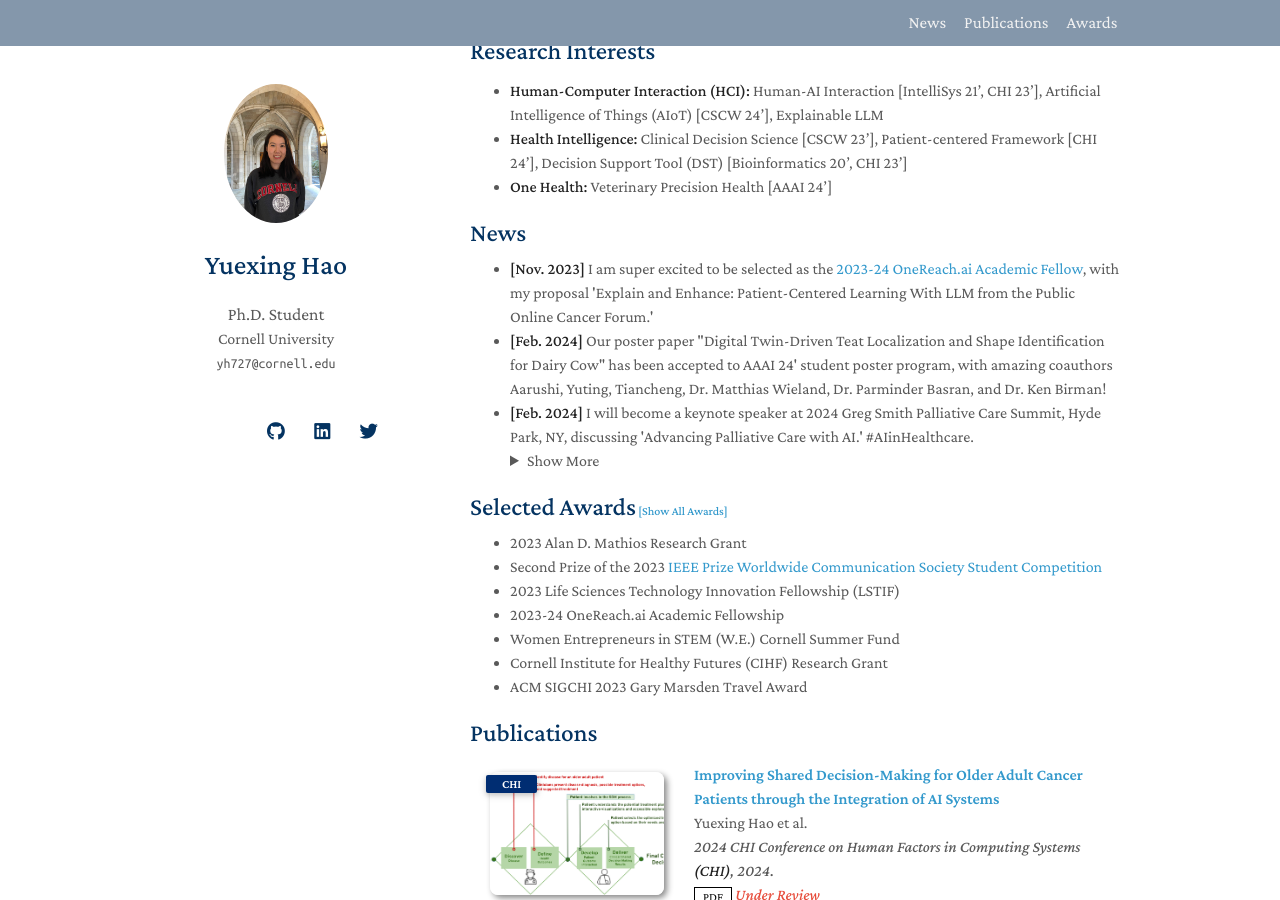
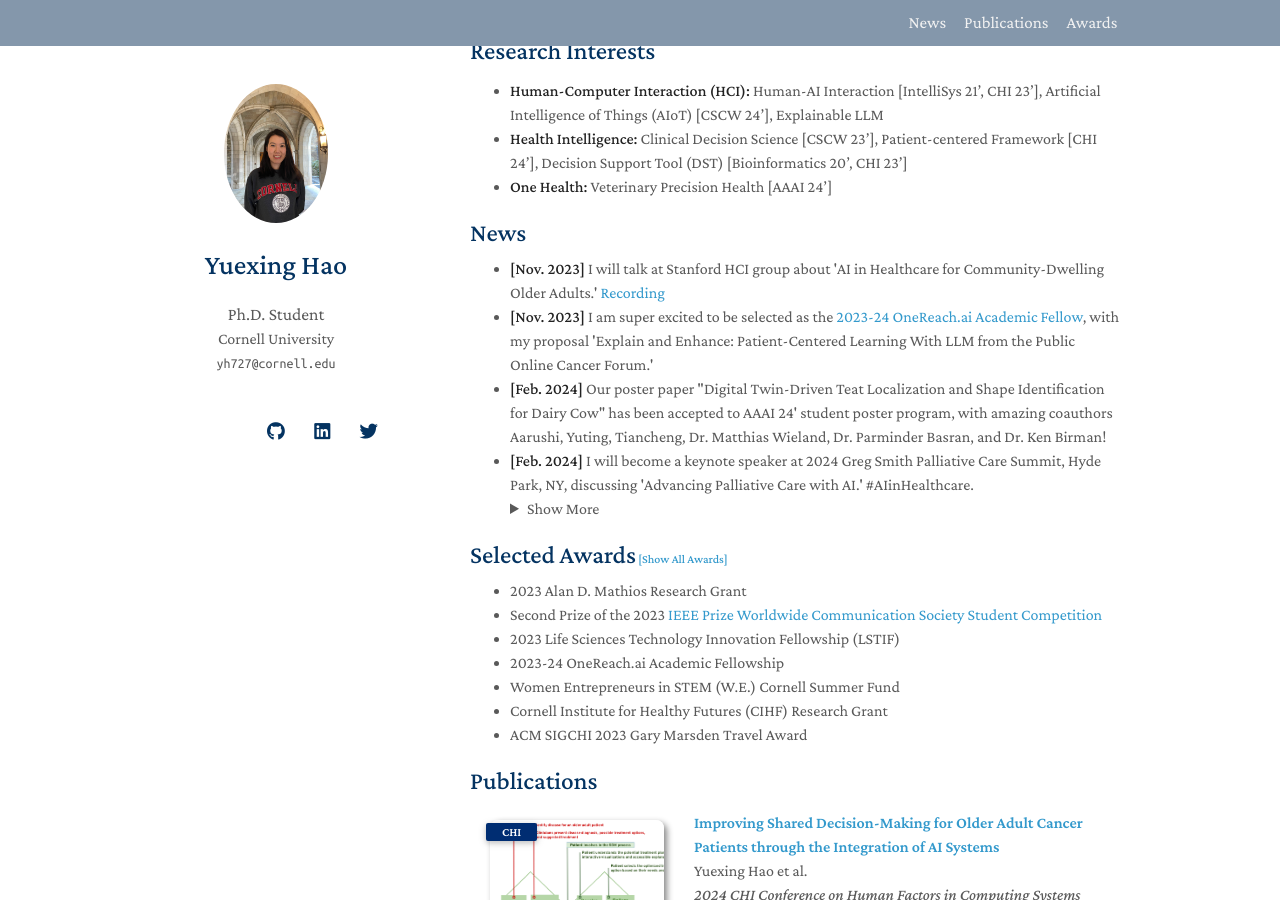
Before and after one commit to YuexingHao/Yuexing-Hao, a Jekyll site: the page built from index.md, in a window 1280 px wide and 900 px high, scrolled down 344 px. Built offline with Jekyll 4.4.1, drawn with Linux system fonts in a browser that asks for light colours; nearby versions of some CDN libraries; a style sheet for code colours, icons or effects is not loaded; our own code applies the rules of GitHub Pages for plain Markdown files.

Commit message:
Update news.md

```diff
--- a/_includes/news.md
+++ b/_includes/news.md
@@ -1,6 +1,7 @@
 <h2 id="news" style="margin: 20px 0px 10px;">News</h2>
 
 <ul>
+<li><strong>[Nov. 2023]</strong> I will talk at Stanford HCI group about 'AI in Healthcare for Community-Dwelling Older Adults.' <a href= "https://youtu.be/0BF63qKealI">Recording</a></li>
 <li><strong>[Nov. 2023]</strong> I am super excited to be selected as the <a href="https://onereach.ai/academic-fellowship/">2023-24 OneReach.ai Academic Fellow</a>, with my proposal 'Explain and Enhance: Patient-Centered Learning With LLM from the Public Online Cancer Forum.' </li>
 <li><strong>[Feb. 2024]</strong> Our poster paper "Digital Twin-Driven Teat Localization and Shape Identification for Dairy Cow" has been accepted to AAAI 24' student poster program, with amazing coauthors Aarushi, Yuting, Tiancheng, Dr. Matthias Wieland, Dr. Parminder Basran, and Dr. Ken Birman!</li>
 <li><strong>[Feb. 2024]</strong> I will become a keynote speaker at 2024 Greg Smith Palliative Care Summit, Hyde Park, NY, discussing 'Advancing Palliative Care with AI.' #AIinHealthcare.</li>
```
